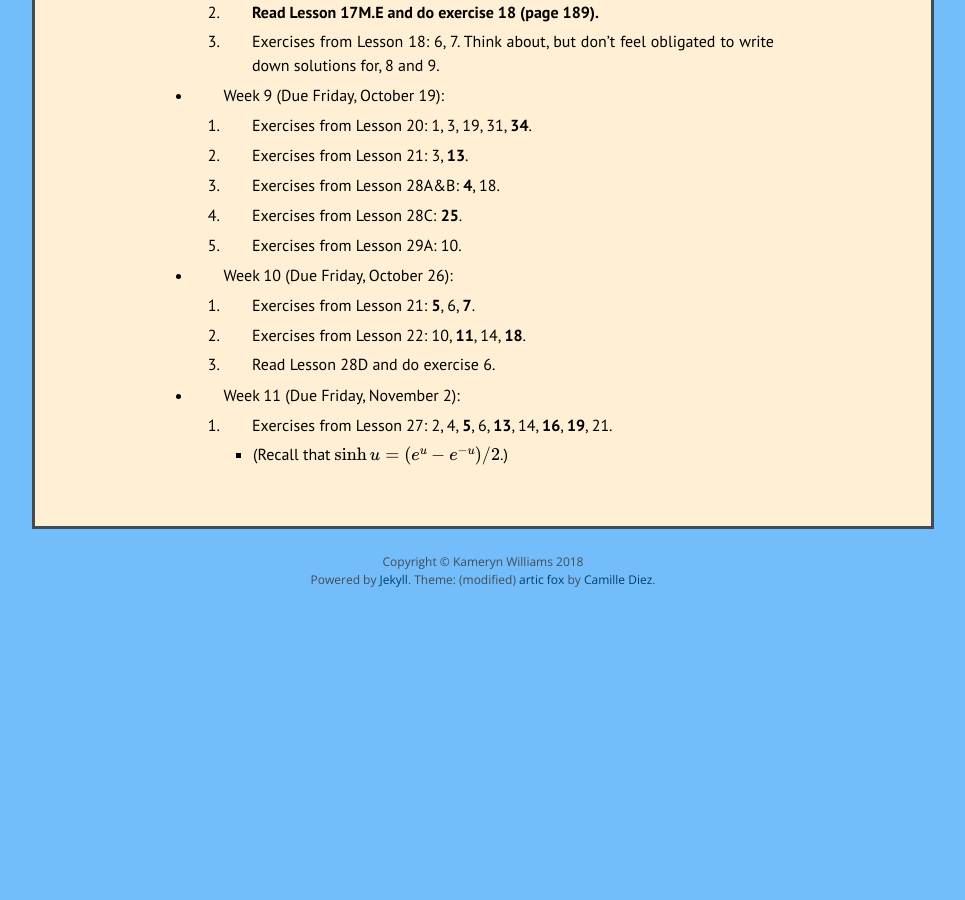
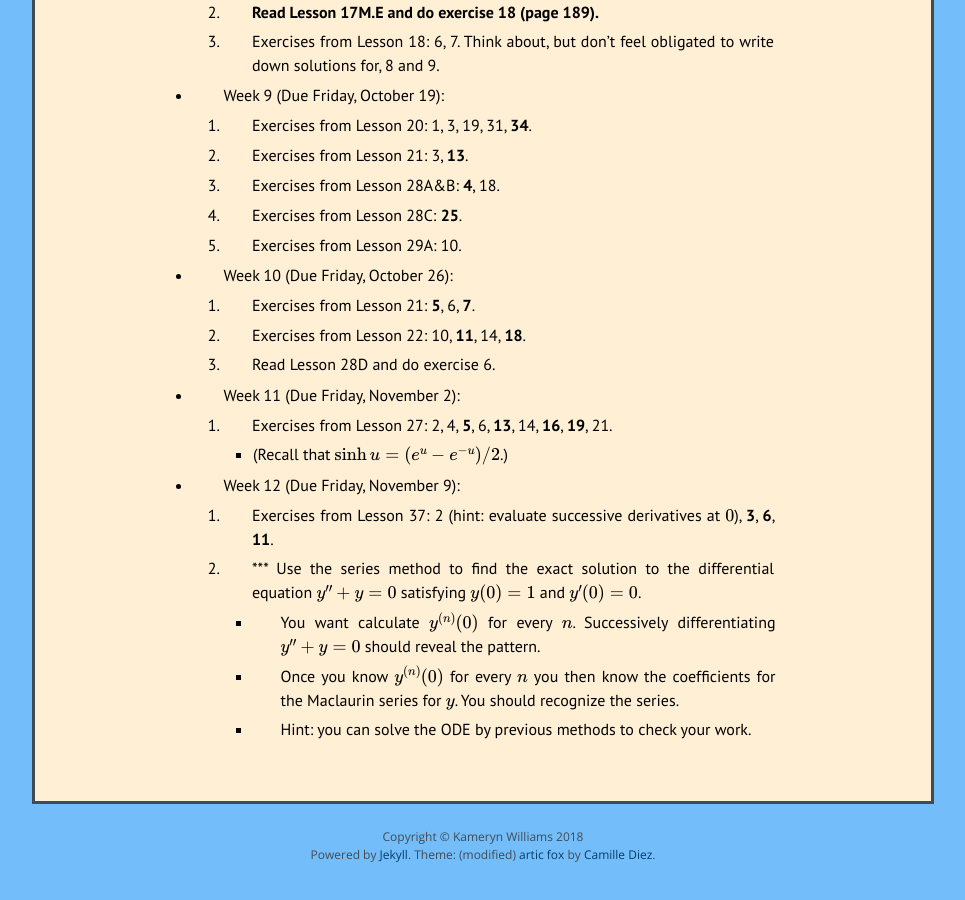
Before and after one commit to kamerynjw/kamerynjw.github.io, a Jekyll site: the page built from teaching/2018/math302.md, in a window 1280 px wide and 900 px high, scrolled down 2455 px. Shown: the whole window, without its empty margins (157-1122 px from the left). Built offline with Jekyll 4.4.1, drawn with Linux system fonts in a browser that asks for light colours; nearby versions of some CDN libraries; formulas are drawn with MathJax 3; before the commit the page ends 3080 px from its top, so only the background shows below that.

Commit message:
added homework

```diff
--- a/teaching/2018/math302.md
+++ b/teaching/2018/math302.md
@@ -110,3 +110,15 @@ I will grade from among the bolded or starred problems.
     1. Exercises from Lesson 27: 2, 4, **5**, 6, **13**, 14, **16**, **19**, 21.
 
         * (Recall that $\sinh u = (e^u - e^{-u})/2$.)
+
+* Week 12 (Due Friday, November 9):
+
+    1. Exercises from Lesson 37: 2 (hint: evaluate successive derivatives at $0$), **3**, **6**, **11**.
+
+    2. *** Use the series method to find the exact solution to the differential equation $y'' + y = 0$ satisfying $y(0) = 1$ and $y'(0) = 0$.
+
+        * You want calculate $y^{(n)}(0)$ for every $n$. Successively differentiating $y'' + y = 0$ should reveal the pattern.
+
+        * Once you know $y^{(n)}(0)$ for every $n$ you then know the coefficients for the Maclaurin series for $y$. You should recognize the series.
+
+        * Hint: you can solve the ODE by previous methods to check your work.
```
